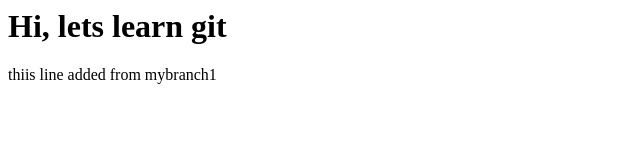
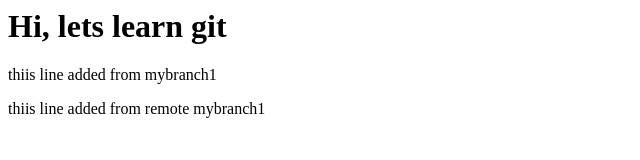
Before and after one commit to LeArNinG225/learning_git, a plain HTML site: page index.html in a window 1280 px wide. Shown: the whole page, without its empty margins (0-640 px from the left). Drawn offline with Linux system fonts and the light colour scheme.

Commit message:
Update index.html

```diff
--- a/index.html
+++ b/index.html
@@ -1,2 +1,3 @@
 <h1>Hi, lets learn git</h1>
 <p>thiis line added from mybranch1</p>
+<p>thiis line added from remote mybranch1</p>
```
